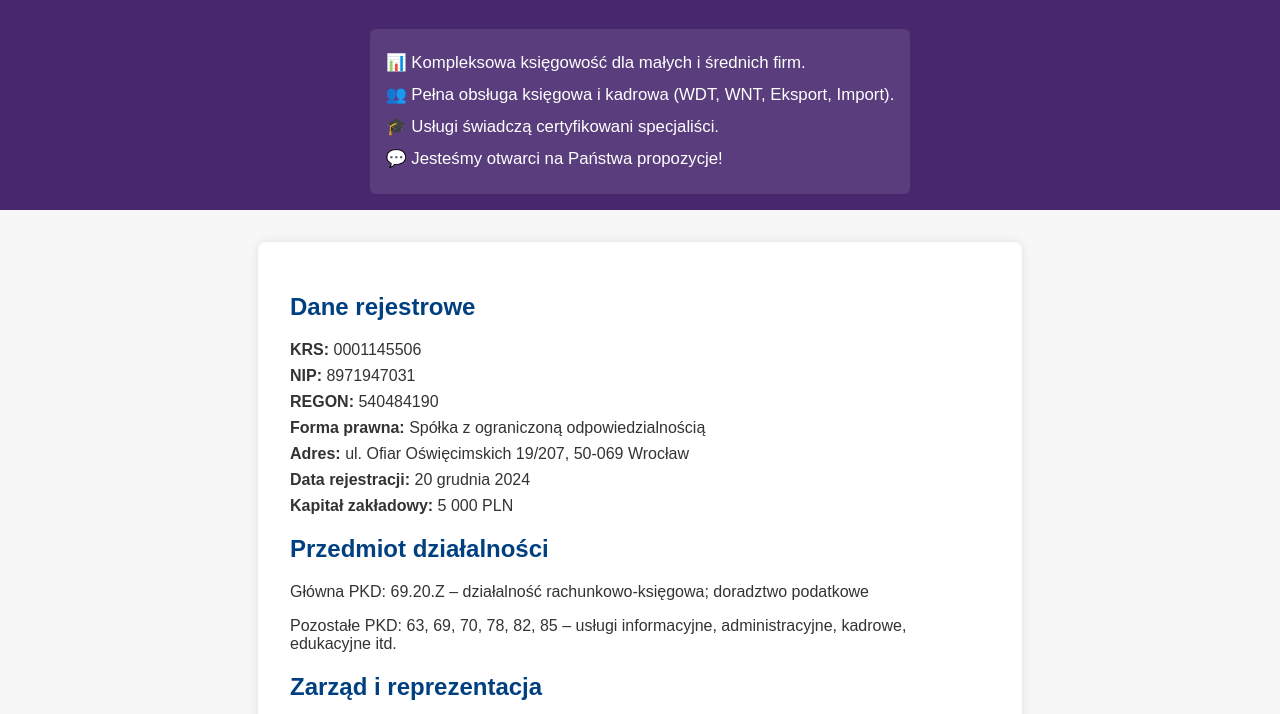
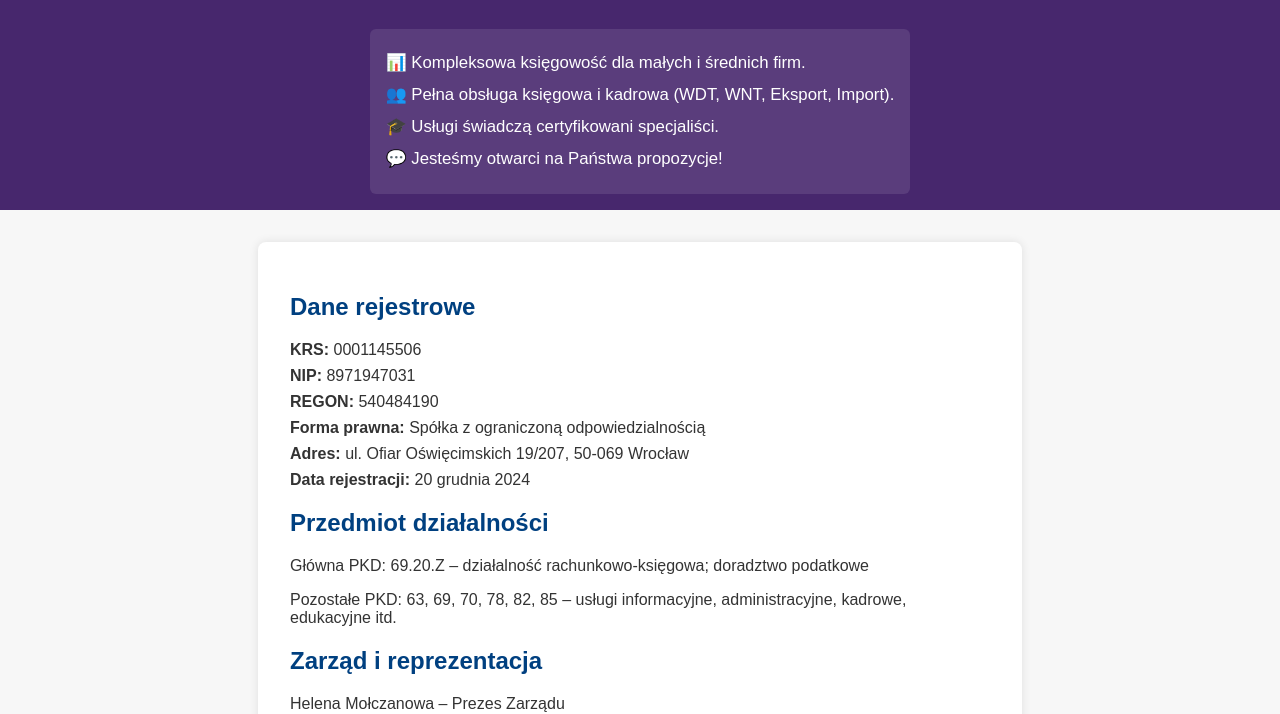
Before and after one commit to andrey-v-molchanov/leopolda.github.io, a plain HTML site: page index.html in a window 1280 px wide. Shown: the part 117-831 px from the top of the page. Drawn offline with Linux system fonts and the light colour scheme.

Commit message:
minor changes

```diff
--- a/index.html
+++ b/index.html
@@ -117,7 +117,6 @@
           <li><strong>Forma prawna:</strong> Spółka z ograniczoną odpowiedzialnością</li>
           <li><strong>Adres:</strong> ul. Ofiar Oświęcimskich 19/207, 50-069 Wrocław</li>
           <li><strong>Data rejestracji:</strong> 20 grudnia 2024</li>
-          <li><strong>Kapitał zakładowy:</strong> 5 000 PLN</li>
         `,
         activity: `
           <p>Główna PKD: 69.20.Z – działalność rachunkowo-księgowa; doradztwo podatkowe</p>
@@ -146,14 +145,13 @@
           <li><strong>Правовая форма:</strong> Общество с ограниченной ответственностью</li>
           <li><strong>Адрес:</strong> ул. Ofiar Oświęcimskich 19/207, 50-069 Вроцлав</li>
           <li><strong>Дата регистрации:</strong> 20 декабря 2024</li>
-          <li><strong>Уставный капитал:</strong> 5 000 PLN</li>
         `,
         activity: `
           <p>Основной вид деятельности (PKD): 69.20.Z – бухгалтерский учет и налоговое консультирование</p>
           <p>Прочие PKD: 63, 69, 70, 78, 82, 85 – информационные, административные, кадровые, образовательные услуги и др.</p>
         `,
         board: `
-          <li>Хелена Молчановa – Президент правления</li>
+          <li>Елена Молчановa – Президент правления</li>
           <li>Юлия Людчик – Член правления</li>
         `,
         representation: "<em>Право представлять компанию имеет каждый член правления самостоятельно.</em>",
@@ -175,14 +173,13 @@
           <li><strong>Прававая форма:</strong> Таварыства з абмежаванай адказнасцю</li>
           <li><strong>Адрас:</strong> вул. Ofiar Oświęcimskich 19/207, 50-069 Уроцлаў</li>
           <li><strong>Дата рэгістрацыі:</strong> 20 снежня 2024</li>
-          <li><strong>Статутны капітал:</strong> 5 000 PLN</li>
-        `,
+       `,
         activity: `
           <p>Асноўны PKD: 69.20.Z – бухгалтарскі ўлік; падатковае кансультаванне</p>
           <p>Іншыя PKD: 63, 69, 70, 78, 82, 85 – інфармацыйныя, адміністрацыйныя, кадравыя, адукацыйныя паслугі і інш.</p>
         `,
         board: `
-          <li>Хелена Молчанава – Прэзідэнт кіравання</li>
+          <li>Алена Малчанава – Прэзідэнт кіравання</li>
           <li>Юлія Людчык – Член кіравання</li>
         `,
         representation: "<em>Кожны член кіравання мае права прадстаўляць кампанію самастойна.</em>",
```
